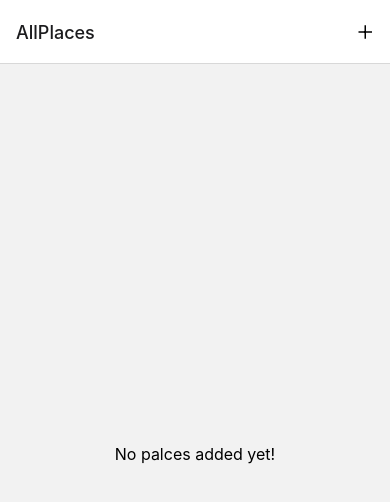
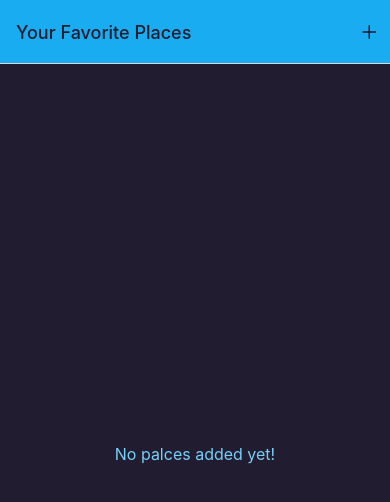
Before and after one commit to misharexviashvili/favoritePlaces, a React Native app: screen /AllPlaces in a window 390 px wide. Shown: the top 502 px of the page. Built offline with nearby package versions, Linux system fonts and the light colour scheme.

Commit message:
added constant colors, navigation styling

```diff
--- a/App.js
+++ b/App.js
@@ -6,17 +6,26 @@
 import AllPlaces from "./screens/AllPlaces";
 import AddPlace from "./screens/AddPlace";
 import IconButton from "./components/UI/IconButton";
+import { Colors } from "./constants/colors";
 
 const Stack = createNativeStackNavigator();
 export default function App() {
   return (
     <Fragment>
       <NavigationContainer>
-        <Stack.Navigator>
+        <Stack.Navigator
+          screenOptions={{
+            headerStyle: { backgroundColor: Colors.primary500 },
+            headerTintColor: Colors.gray700,
+            // Background for screen content
+            contentStyle: { backgroundColor: Colors.gray700 },
+          }}
+        >
           <Stack.Screen
             name="AllPlaces"
             component={AllPlaces}
             options={({ navigation }) => ({
+              title: "Your Favorite Places",
               headerRight: ({ tintColor }) => (
                 <IconButton
                   icon="add"
@@ -27,7 +36,13 @@
               ),
             })}
           />
-          <Stack.Screen name="AddPlace" component={AddPlace} />
+          <Stack.Screen
+            name="AddPlace"
+            component={AddPlace}
+            options={{
+              title: "Add a new place",
+            }}
+          />
         </Stack.Navigator>
       </NavigationContainer>
     </Fragment>
--- a/components/PlacesList.js
+++ b/components/PlacesList.js
@@ -1,4 +1,5 @@
-import { FlatList, StyleSheet, View ,Text} from "react-native";
+import { FlatList, StyleSheet, View, Text } from "react-native";
+import { Colors } from "../constants/colors";
 import PlaceItem from "./PlaceItem";
 
 export default function PlacesList({ places }) {
@@ -29,5 +30,6 @@
   },
   fallbackText: {
     fontSize: 16,
+    color: Colors.primary200,
   },
 });
--- a/components/UI/IconButton.js
+++ b/components/UI/IconButton.js
@@ -16,7 +16,6 @@
 const styles = StyleSheet.create({
   button: {
     padding: 8,
-    margin: 4,
     justifyContent: "center",
     alignItems: "center",
   },
--- /dev/null
+++ b/constants/colors.js
@@ -0,0 +1,11 @@
+export const Colors = {
+  primary50: "#cfeffd",
+  primary100: "#a0defb",
+  primary200: "#77cff8",
+  primary400: "#44bdf5",
+  primary500: "#1aacf0",
+  primary700: "#0570c9",
+  primary800: "#003b88",
+  accent500: "#e6b30b",
+  gray700: "#221c30",
+};
```
